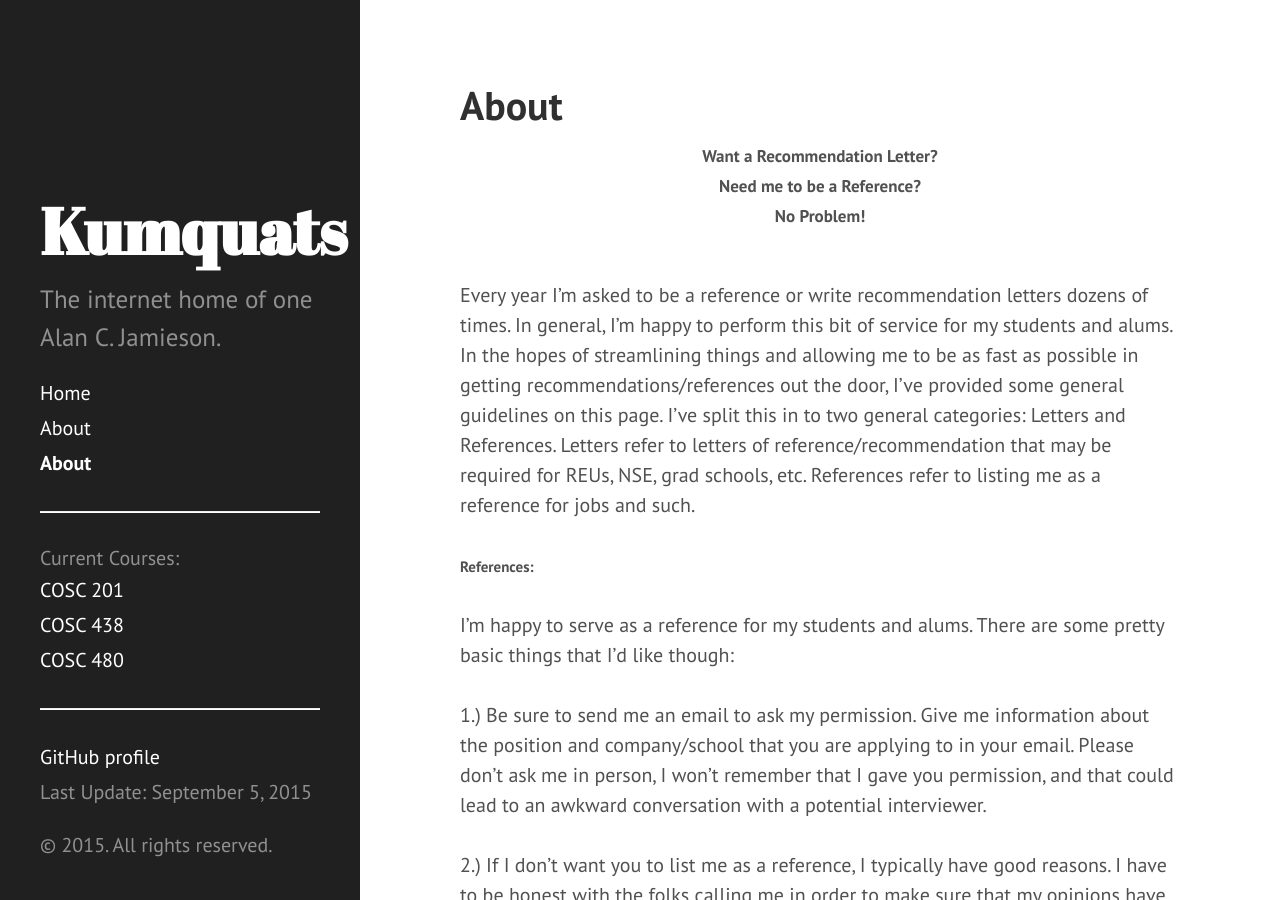
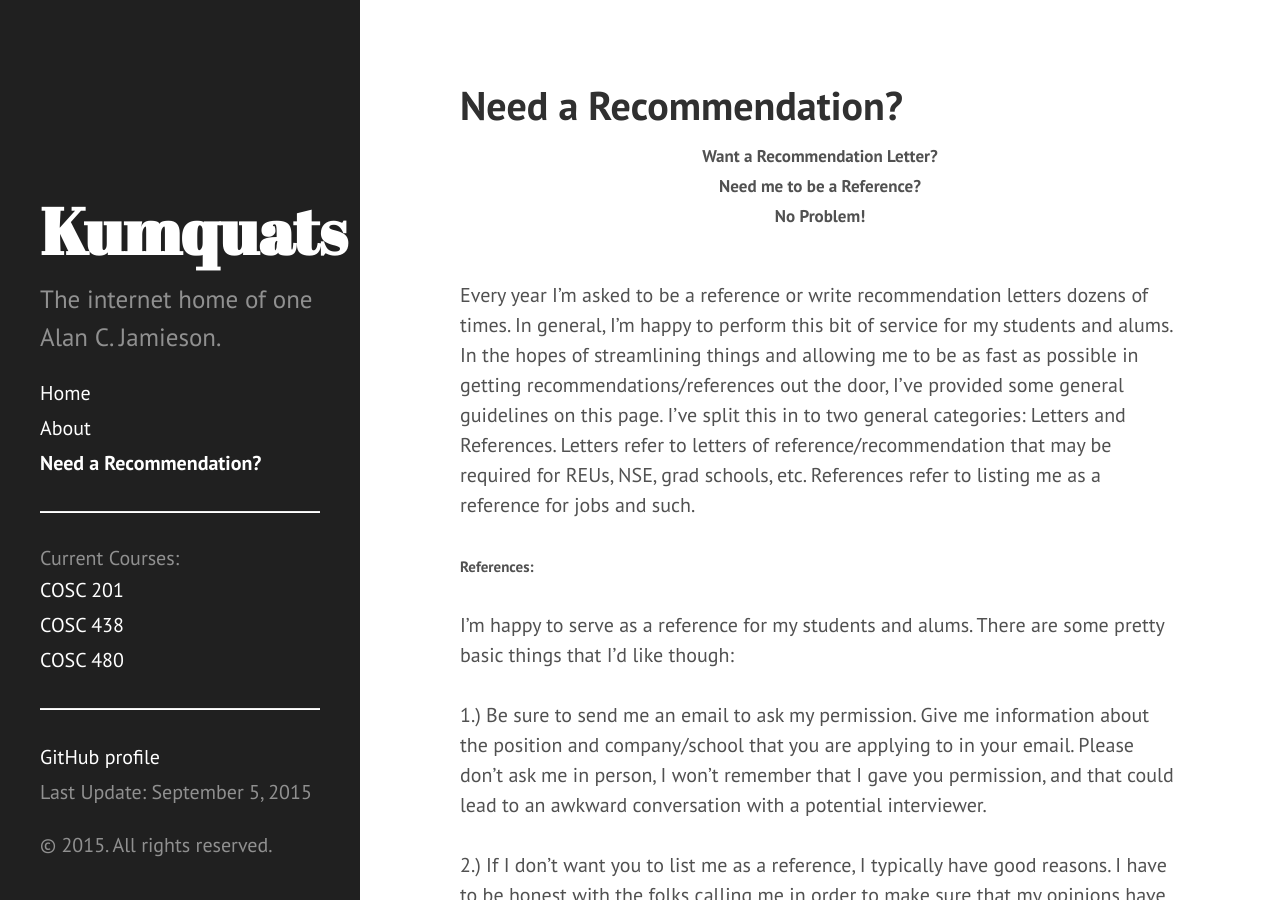
Before and after one commit to ripark/ripark.github.io, a Jekyll site: the page built from recandref.html, in a window 1280 px wide and 900 px high. Built offline with Jekyll 4.4.1, drawn with Linux system fonts in a browser that asks for light colours; Markdown is read by kramdown in place of the engine named in the settings.

Commit message:
Page fix

```diff
--- a/recandref.html
+++ b/recandref.html
@@ -1,6 +1,6 @@
 ---
 layout: page
-title: About
+title: Need a Recommendation?
 ---
 
 <p style="text-align:center;"><span style=
```
